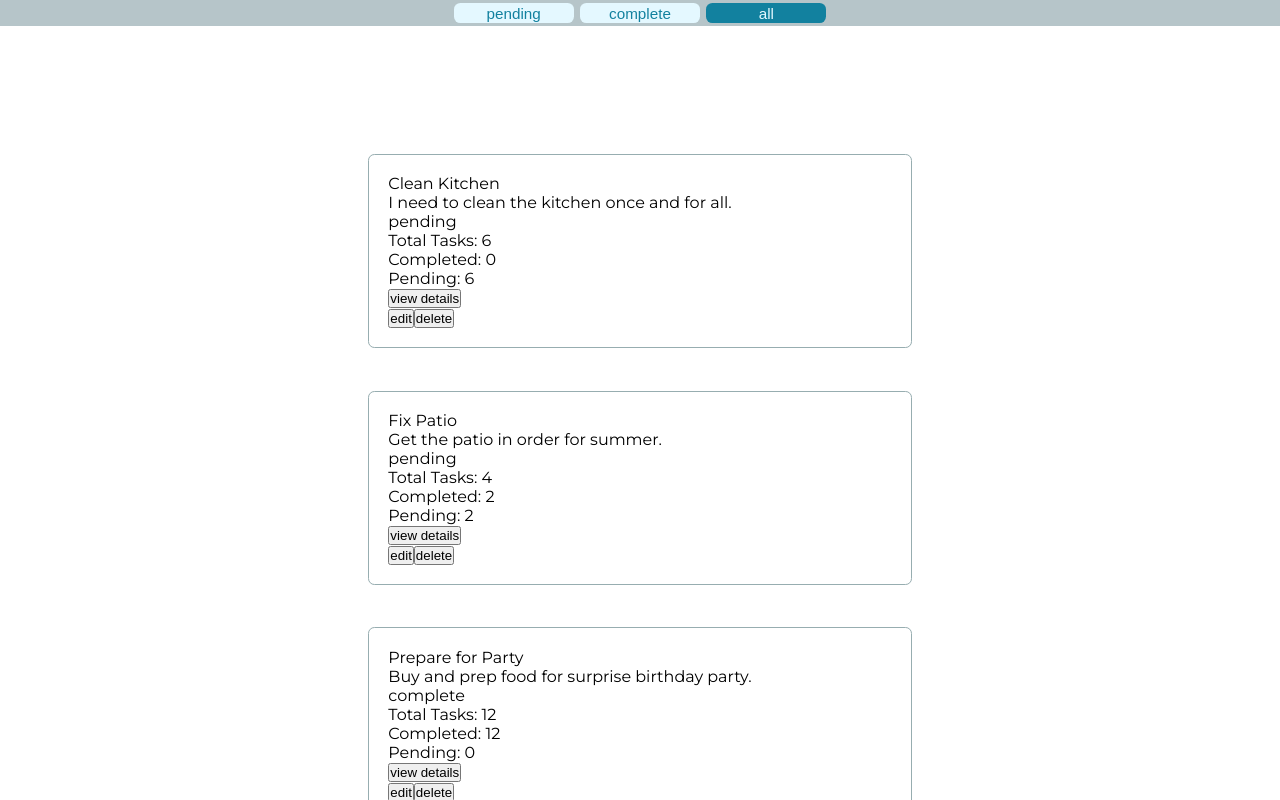
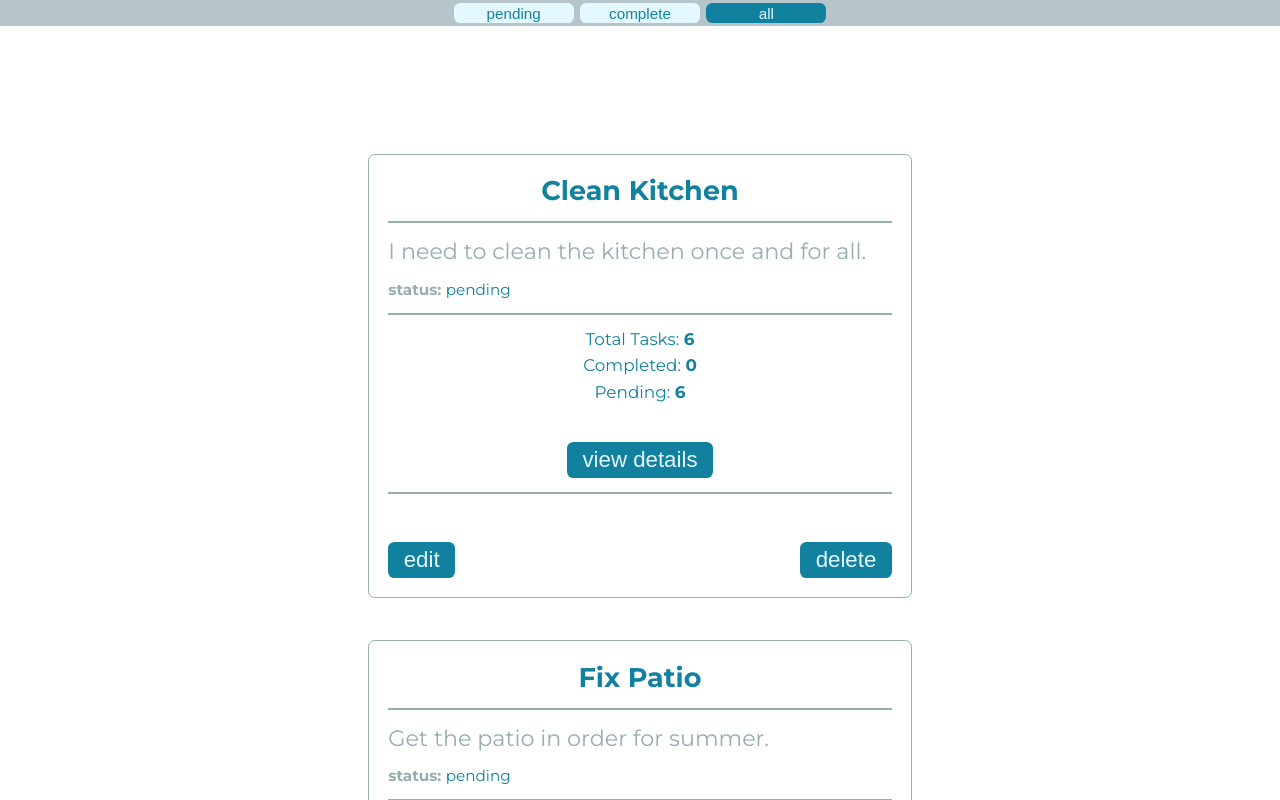
Before and after one commit to Optiq01/kadince-assessment-project, an Angular app: page / in a window 1280 px wide. Shown: the top 800 px of the page. Built offline with nearby package versions, Linux system fonts and the light colour scheme.

Commit message:
added styling to todo summary component

```diff
--- a/src/app/components/todo-list/todo-item/todo-summary/todo-summary.component.css
+++ b/src/app/components/todo-list/todo-item/todo-summary/todo-summary.component.css
@@ -0,0 +1,77 @@
+.mainContainer{
+    display: grid;
+    row-gap: var(--micro-1-4);
+}
+hr{
+    border: var(--line-fine) solid var(--color-pastelGreen-hex);
+}
+
+.todoTitle{
+    font-size: var(--text-subtitle-2);
+    justify-self: center;
+    color: var(--color-teal-hex);
+}
+
+.descriptionText{
+    font-size: var(--text-article-3);
+    color: var(--color-pastelGreen-hex);
+}
+
+.statusLabel{
+    color: var(--color-pastelGreen-hex);
+}
+
+.statusText{
+    font-size: var(--text-widget-2);
+}
+
+.statusPending{
+    color: var(--color-teal-hex);
+}
+
+.statusComplete{
+    color: var(--color-grayGreen-hex);
+}
+
+.taskStatContainer{
+    display: grid;
+    row-gap: var(--line-bold);
+    place-items: center;
+}
+
+.taskStats{
+    font-size: var(--text-widget-4);
+    color: var(--color-teal-hex);
+}
+
+.taskStatLabel{
+    /*color: var(--color-grayGreen-hex);*/
+}
+
+.buttonContainer{
+    display: grid;
+    grid-auto-flow: column;
+}
+
+.editButton{
+    justify-self: left;
+}
+
+.deleteButton{
+    justify-self: right;
+}
+
+.todoButton{
+    border: none;
+    margin-top: var(--xTiny-1-5);
+    font-size: var(--text-article-3);
+    --baseSize-h: calc(var(--text-article-3) + var(--line-semiWide));
+    --squishGrowth-h-start: 800px;
+    --squishGrowth-h-speed: 4;
+    --squishGrowth-h-max: var(--xTiny-2-4);
+    width: max-content;
+    padding: 0 var(--line-semiWide);
+    border-radius: var(--line-bold);
+    color: var(--color-frostBlue-hex);
+    background-color: var(--color-teal-hex);
+}
--- a/src/app/components/todo-list/todo-item/todo-summary/todo-summary.component.html
+++ b/src/app/components/todo-list/todo-item/todo-summary/todo-summary.component.html
@@ -1,24 +1,27 @@
-<article>
-    <p>{{Title}}</p>
-    <p>{{Description}}</p>
-    <p>{{Status}}</p>
-</article>
-
-<article>
-    <p>
-        Total Tasks: {{TaskStatus.totalTasks}}
+<section class="mainContainer">
+    <h3 class="todoTitle">{{Title}}</h3>
+    <hr />
+    <p class="descriptionText">{{Description}}</p>
+    <p [ngClass]="Status === 'pending' ? 'statusPending' : 'statusComplete'" class="statusText">
+        <span class="statusLabel"><strong>status: </strong></span> {{Status}}
+    </p>
+    <hr />
+    <article class="taskStatContainer">
+        <p class="taskStats">
+            <span class="taskStatLabel">Total Tasks: </span> <strong>{{TaskStatus.totalTasks}}</strong>
         </p>
         <p class="taskStats">
-        Completed: {{TaskStatus.completedTasks}}
+            <span class="taskStatLabel">Completed: </span> <strong>{{TaskStatus.completedTasks}}</strong>
         </p>
-    <p>
-        Pending: {{TaskStatus.pendingTasks}}
+        <p class="taskStats">
+            <span class="taskStatLabel">Pending: </span> <strong>{{TaskStatus.pendingTasks}}</strong>
         </p>
 
-    <button type="button" (click)="toggleDetail()">view details</button>
+        <button type="button" class="srcryBox todoButton" (click)="toggleDetail()">view details</button>
     </article>
-
-<article>
-    <button type="button" (click)="editItem()">edit</button>
-    <button type="button" (click)="deleteItem()">delete</button>
+    <hr />
+    <article class="buttonContainer">
+        <button type="button" class="srcryBox todoButton editButton" (click)="editItem()">edit</button>
+        <button type="button" class="srcryBox todoButton deleteButton" (click)="deleteItem()">delete</button>
     </article>
+</section>
```
Lines whose indentation alone changed are shown as unchanged.
